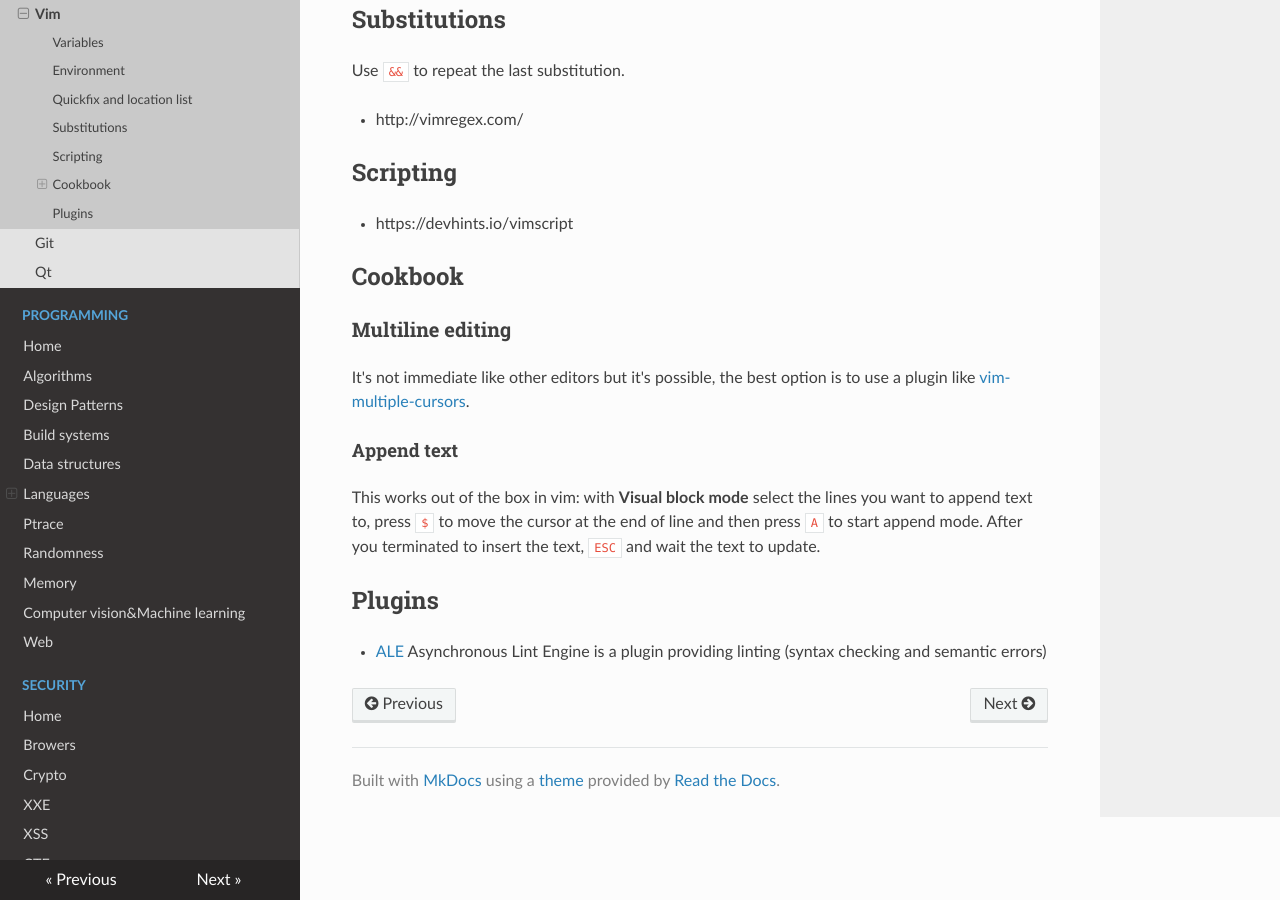
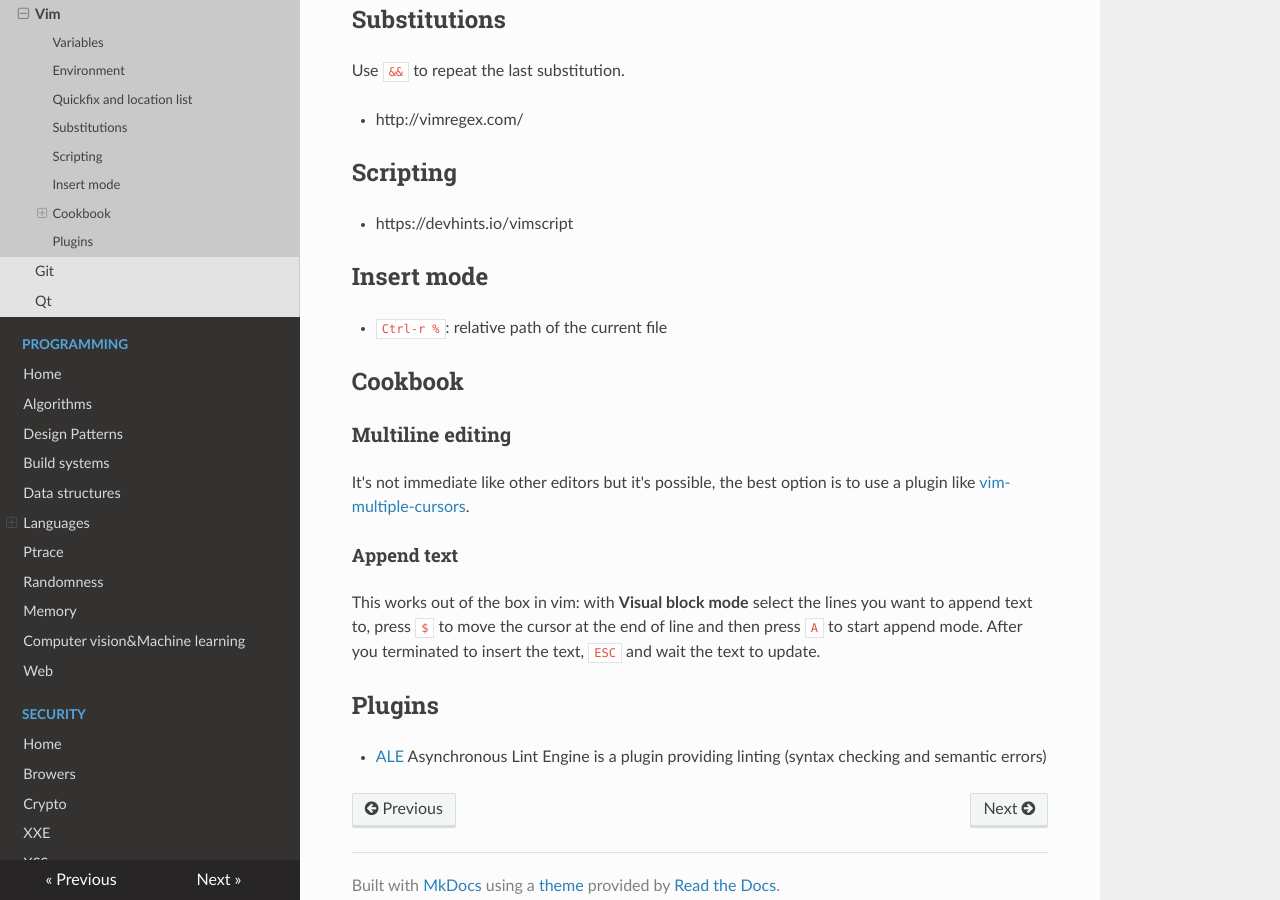
Before and after one commit to gipi/low-level, an MkDocs documentation site: the page built from docs/applications/vim.md, in a window 1280 px wide and 900 px high, scrolled down 3148 px. Built offline with MkDocs 1.6.1, drawn with Linux system fonts in a browser that asks for light colours; nearby versions of some CDN libraries; old or Windows-style settings are respelled for this version of MkDocs.

Commit message:
Add vim "shortcut".

```diff
--- a/docs/applications/vim.md
+++ b/docs/applications/vim.md
@@ -102,6 +102,11 @@ Use ``&&`` to repeat the last substitution.
 
  - https://devhints.io/vimscript
 
+## Insert mode
+
+ - ``Ctrl-r %``: relative path of the current file
+
+
 ## Cookbook
 
 ### Multiline editing
```
